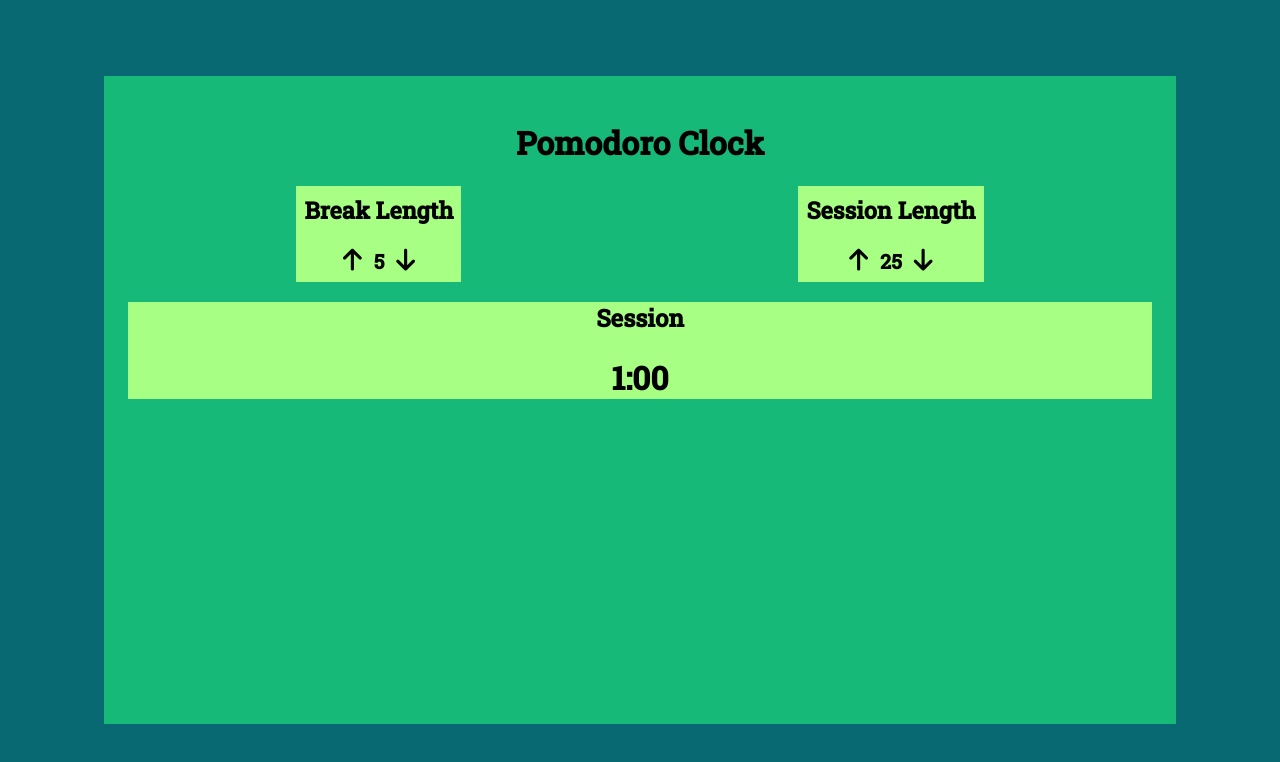
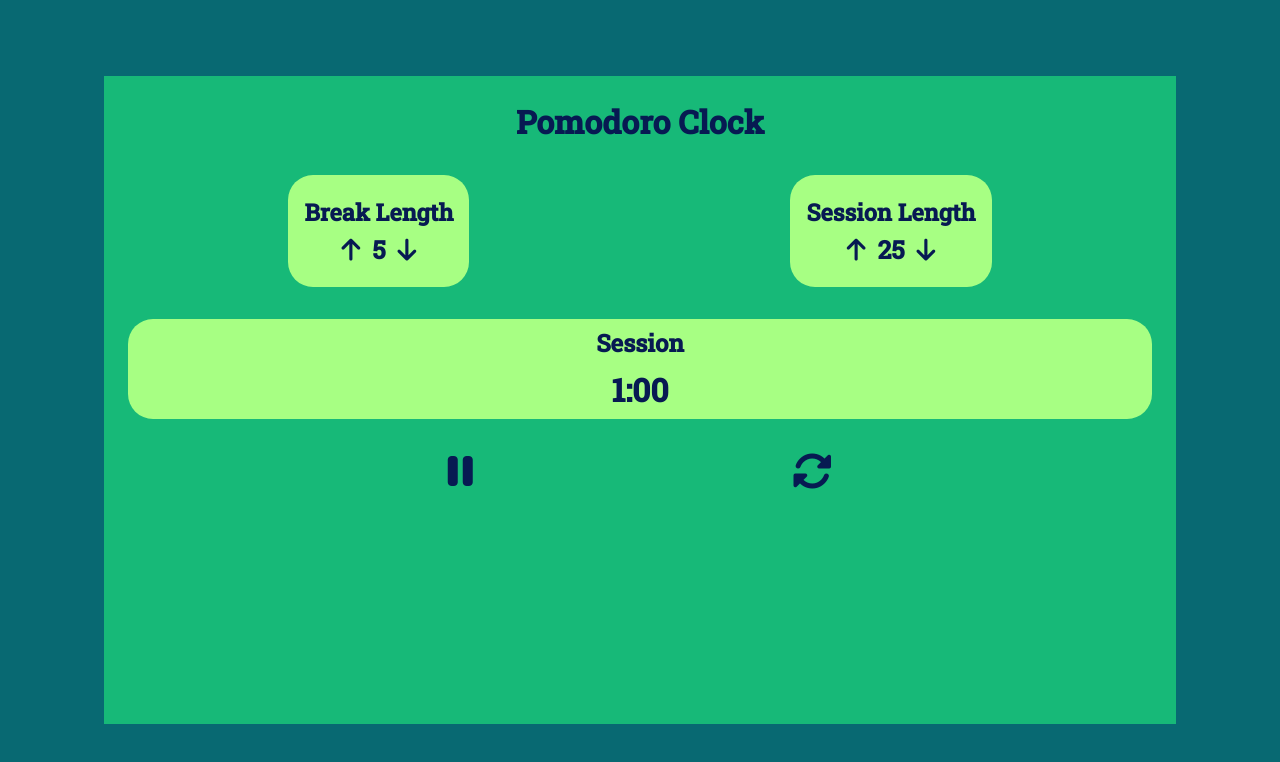
Before and after one commit to Twaha-Rahman/pomodoro-clock, a React (Create React App) app: page / in a window 1280 px wide. Shown: the top 762 px of the page. Built offline with nearby package versions, Linux system fonts and the light colour scheme.

Commit message:
Finalized the styling and markup

```diff
--- a/src/App.css
+++ b/src/App.css
@@ -10,6 +10,17 @@ body {
   margin: 0;
 }
 
+h1,
+h2,
+h3,
+h4,
+h5,
+strong,
+i {
+  margin: 0;
+  color: #071a52;
+}
+
 .clock-container {
   text-align: center;
   padding: 1.5rem;
@@ -19,29 +30,47 @@ body {
 }
 
 .controllers {
+  margin-top: 2rem;
   display: flex;
   justify-content: space-around;
 }
 
 .controller-container {
   background: #a7ff83;
-  padding: 0.5rem;
-}
-
-.controller-container h3 {
-  margin-top: 0;
+  padding: 1rem;
+  border-radius: 25px;
 }
 
 .controller-container {
+  display: flex;
+  flex-direction: column;
+  justify-content: space-evenly;
+  height: 10vh;
   font-size: 1.25rem;
+}
+
+.setter-container {
+  font-size: 1.25em;
 }
 
 .setter-container i {
   margin-left: 0.75rem;
   margin-right: 0.75rem;
-  font-size: 1.25em;
 }
 
 .timer-container {
+  display: flex;
+  flex-direction: column;
+  justify-content: space-evenly;
+  margin-top: 2rem;
   background: #a7ff83;
+  border-radius: 25px;
+  height: 12.5vh;
 }
+
+.timing-controlls {
+  margin-top: 2rem;
+  font-size: 2.5rem;
+  display: flex;
+  justify-content: space-evenly;
+}
--- a/src/App.js
+++ b/src/App.js
@@ -31,6 +31,11 @@ function App() {
         <h2 id="timer-label">Session</h2>
         <h1>1:00</h1>
       </div>
+
+      <div className="timing-controlls">
+        <i class="fas fa-pause"></i>
+        <i class="fas fa-sync-alt"></i>
+      </div>
     </div>
   );
 }
```
